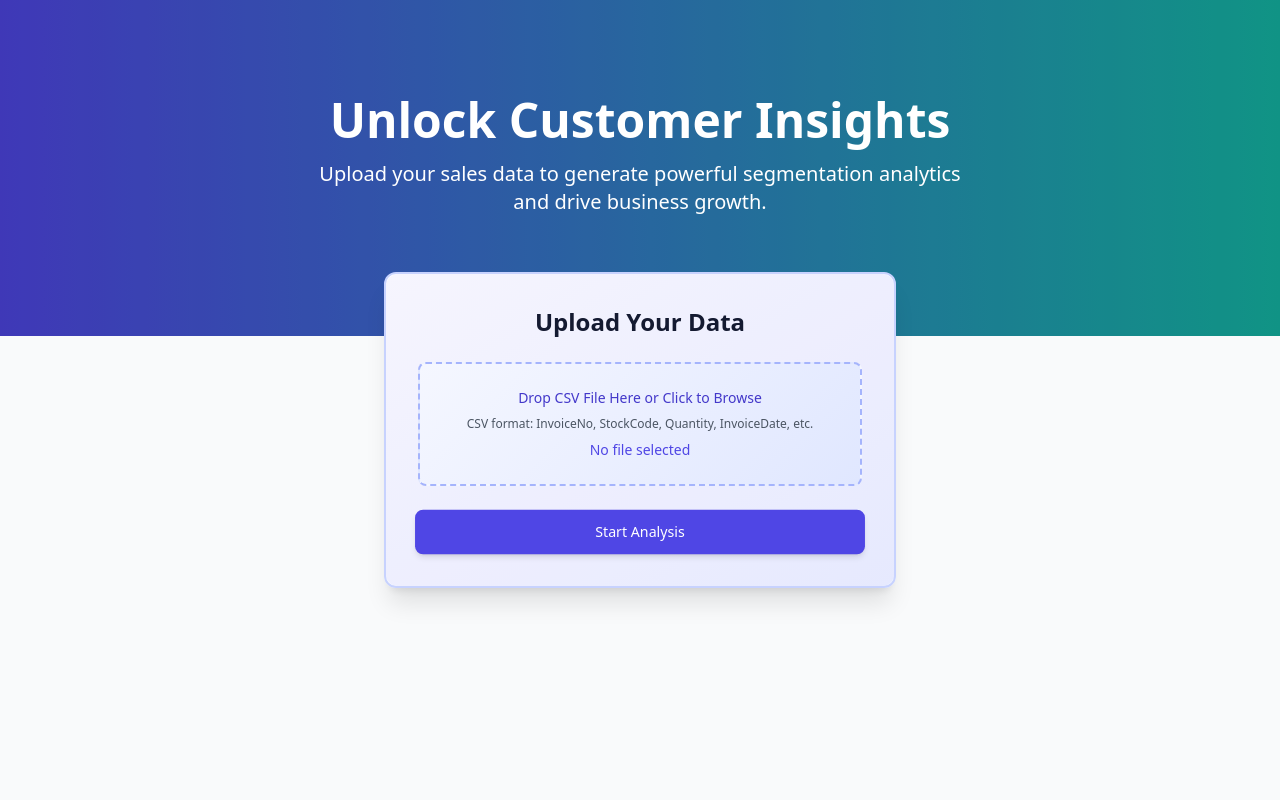
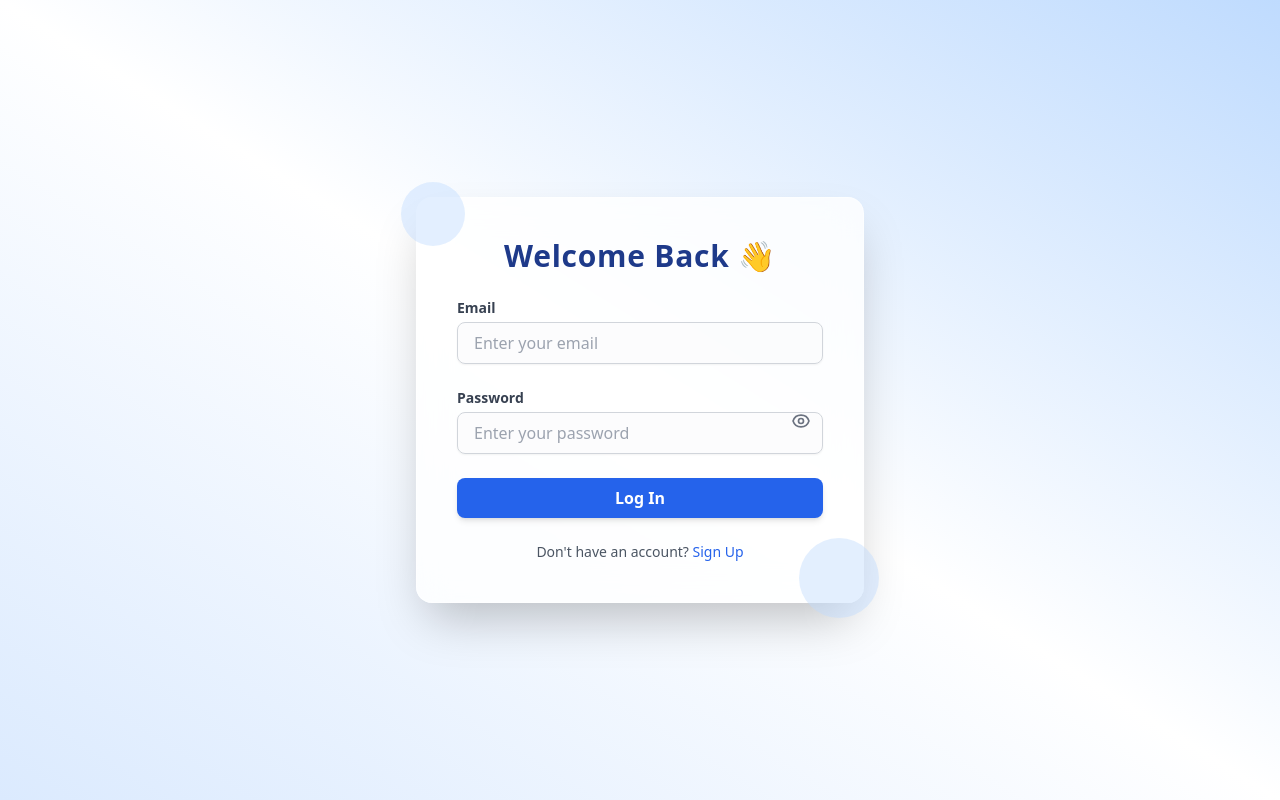
Before and after one commit to Sanjit-Thapa/CustomerSegments, a Django app: page / in a window 1280 px wide. Run offline with Django 5.2, Linux system fonts and the light colour scheme; some libraries are stand-ins or nearby versions.

Commit message:
login and signup

```diff
--- a/FileUpload/forms.py
+++ b/FileUpload/forms.py
@@ -1,8 +1,54 @@
 from django import forms
 from .models import csv_path
+from django.contrib.auth.models import User
+from django.contrib.auth.forms import UserCreationForm, AuthenticationForm
+from django.contrib.auth import get_user_model
 
+User = get_user_model()
 class UploadCSV(forms.ModelForm):
-
      class Meta:
         model = csv_path
         fields = ['csv_file']
+
+class SignUp(UserCreationForm):
+    email = forms.EmailField(required=True)
+
+    class Meta:
+        model = User
+        fields = ['username', 'email', 'password1', 'password2']
+
+    def clean_email(self):
+        email = self.cleaned_data.get('email') #the clean email is used to get the already enterd email data i.e after the validation
+        if User.objects.filter(email=email).exists():
+            raise forms.ValidationError("Email already in use")
+        return email
+
+    def save(self, commit=True):
+        user = super().save(commit=False)
+        user.email = self.cleaned_data['email']
+        if commit:
+            user.save()
+        return user
+
+class Login(forms.Form):
+    email = forms.EmailField()
+    password = forms.CharField(widget=forms.PasswordInput)
+
+    def clean(self):
+        cleaned_data = super().clean()
+        email = cleaned_data.get('email')
+        password = cleaned_data.get('password')
+
+        if not email or not password:
+            raise forms.ValidationError("Email and password are required.")
+
+        try:
+            user = User.objects.get(email=email)
+        except User.DoesNotExist:
+            raise forms.ValidationError("Invalid email or password")
+
+        if not user.check_password(password):
+            raise forms.ValidationError("Invalid email or password")
+
+        self.user = user  # Store the user object for the view to use
+        return cleaned_data
--- a/FileUpload/models.py
+++ b/FileUpload/models.py
@@ -1,7 +1,10 @@
 from django.db import models
+
 
 # Create your models here.
 
 class csv_path(models.Model):
     csv_file = models.FileField(upload_to='documents/')
     uploaded_at = models.DateTimeField(auto_now_add=True)
+
+# class SignUp()
--- /dev/null
+++ b/FileUpload/templates/FileUpload/Login.html
@@ -0,0 +1,108 @@
+{% extends "FileUpload/Home.html" %}
+
+{% block title %}Login{% endblock %}
+
+{% block content %}
+<!-- Tailwind CSS CDN -->
+<script src="https://cdn.tailwindcss.com"></script>
+<style>
+    .error { color: #ef4444; }
+    .info { color: #3b82f6; }
+    .messages { margin-bottom: 1rem; }
+    @keyframes fadeIn {
+        from { opacity: 0; transform: translateY(10px); }
+        to { opacity: 1; transform: translateY(0); }
+    }
+    .animate-fade-in {
+        animation: fadeIn 0.3s ease-out;
+    }
+</style>
+
+<!-- Fullscreen Centered Container with Gradient Background -->
+<div class="min-h-screen flex items-center justify-center bg-gradient-to-tr from-blue-100 via-white to-blue-200 p-4">
+
+    <!-- Glassmorphism Card -->
+    <div class="relative bg-white/80 backdrop-blur-lg border border-white/40 shadow-2xl rounded-2xl p-10 w-full max-w-md transform transition-all hover:scale-[1.02] duration-300">
+        <!-- Decorative floating circles -->
+        <div class="absolute -top-4 -left-4 w-16 h-16 bg-blue-200 rounded-full opacity-30 animate-pulse"></div>
+        <div class="absolute -bottom-4 -right-4 w-20 h-20 bg-blue-200 rounded-full opacity-30 animate-pulse delay-200"></div>
+
+        <!-- Title -->
+        <h1 class="text-3xl font-extrabold text-center text-blue-900 mb-6 tracking-wide animate-fade-in">
+            Welcome Back 👋
+        </h1>
+
+        <!-- Display Django Messages -->
+        {% if messages %}
+            <div class="messages text-center mb-4">
+                {% for message in messages %}
+                    <p class="text-sm {% if 'error' in message.tags %}error{% else %}info{% endif %} animate-fade-in">
+                        {{ message }}
+                    </p>
+                {% endfor %}
+            </div>
+        {% endif %}
+
+        <!-- Login Form -->
+        <form method="post" action="{% url 'login' %}" class="space-y-6">
+            {% csrf_token %}
+
+            <!-- Email -->
+            <div>
+                <label for="id_email" class="block text-sm font-semibold text-gray-700 mb-1">Email</label>
+                <input type="email" name="email" id="id_email" required
+                       class="w-full px-4 py-2 border border-gray-300 rounded-lg shadow-sm focus:outline-none focus:ring-2 focus:ring-blue-500 focus:border-transparent bg-gray-50/50 text-gray-900 placeholder-gray-400 transition-all duration-200"
+                       placeholder="Enter your email">
+            </div>
+
+            <!-- Password -->
+            <div class="relative">
+                <label for="id_password" class="block text-sm font-semibold text-gray-700 mb-1">Password</label>
+                <input type="password" name="password" id="id_password" required
+                       class="w-full px-4 py-2 border border-gray-300 rounded-lg shadow-sm focus:outline-none focus:ring-2 focus:ring-blue-500 focus:border-transparent bg-gray-50/50 text-gray-900 placeholder-gray-400 transition-all duration-200"
+                       placeholder="Enter your password">
+                <button type="button" onclick="togglePassword(this)" class="absolute right-3 top-1/2 -translate-y-1/2 text-gray-500 hover:text-gray-700 focus:outline-none transition-colors">
+                    <svg class="w-5 h-5 eye-icon" fill="none" stroke="currentColor" viewBox="0 0 24 24">
+                        <path stroke-linecap="round" stroke-linejoin="round" stroke-width="2" d="M15 12a3 3 0 11-6 0 3 3 0 016 0z" />
+                        <path stroke-linecap="round" stroke-linejoin="round" stroke-width="2" d="M2.458 12C3.732 7.943 7.523 5 12 5c4.478 0 8.268 2.943 9.542 7-1.274 4.057-5.064 7-9.542 7-4.477 0-8.268-2.943-9.542-7z" />
+                    </svg>
+                    <svg class="w-5 h-5 eye-off-icon hidden" fill="none" stroke="currentColor" viewBox="0 0 24 24">
+                        <path stroke-linecap="round" stroke-linejoin="round" stroke-width="2" d="M13.875 18.825A10.05 10.05 0 0112 19c-4.478 0-8.268-2.943-9.542-7a9.97 9.97 0 011.563-3.029m5.858.908a3 3 0 114.243 4.243M9.878 9.878l4.242 4.242M9.88 9.88l-3.29-3.29m7.532 7.532l3.29 3.29M3 3l3.59 3.59m0 0A9.953 9.953 0 0112 5c4.478 0 8.268 2.943 9.542 7a10.025 10.025 0 01-4.132 5.411m0 0L21 21" />
+                    </svg>
+                </button>
+            </div>
+
+            <!-- Submit Button -->
+            <button type="submit"
+                    class="w-full bg-blue-600 text-white font-semibold py-2 px-4 rounded-lg shadow-md hover:bg-blue-700 hover:shadow-lg transition duration-300 ease-in-out focus:outline-none focus:ring-2 focus:ring-blue-500">
+                Log In
+            </button>
+        </form>
+
+        <!-- Signup Option -->
+        <p class="mt-6 text-center text-sm text-gray-600">
+            Don't have an account?
+            <a href="{% url 'sign_up' %}" class="text-blue-600 font-medium hover:underline">Sign Up</a>
+        </p>
+    </div>
+
+    <!-- Password Toggle Script -->
+    <script>
+        function togglePassword(button) {
+            const input = button.previousElementSibling;
+            const eyeIcon = button.querySelector('.eye-icon');
+            const eyeOffIcon = button.querySelector('.eye-off-icon');
+
+            if (input.type === 'password') {
+                input.type = 'text';
+                eyeIcon.classList.add('hidden');
+                eyeOffIcon.classList.remove('hidden');
+            } else {
+                input.type = 'password';
+                eyeIcon.classList.remove('hidden');
+                eyeOffIcon.classList.add('hidden');
+            }
+        }
+    </script>
+</div>
+{% endblock %}
--- a/FileUpload/urls.py
+++ b/FileUpload/urls.py
@@ -19,8 +19,8 @@ from django.urls import path
 from . import views
 
 urlpatterns = [
-    path('',views.Home,name='home'),
+    path('',views.Loginin,name='login'),
+    path('SignedUp/',views.SignedUp,name='sign_up'),
+    path('Home/',views.Home,name='home'),
     # path('test-pdf/', views.test_pdf, name='test_pdf'),
-
-
 ]
--- a/FileUpload/views.py
+++ b/FileUpload/views.py
@@ -1,11 +1,13 @@
 from django.shortcuts import render, redirect
 from django.http import HttpResponse
-from .forms import UploadCSV
+from .forms import UploadCSV,SignUp,Login
 from pathlib import Path
 from .utils.customer_segmentation import run_analysis
 from django.contrib import messages
 from django.conf import settings
 import pdfkit
+from django.contrib.auth import login
+
 from django.template.loader import render_to_string
 from datetime import datetime
 import os
@@ -13,6 +15,37 @@ import logging
 
 # Setup logging
 logger = logging.getLogger(__name__)
+
+def Loginin(request):
+    if request.method == 'POST':
+        form = Login(request.POST)
+        if form.is_valid():
+            # Log the user in
+            login(request, form.user)
+            messages.success(request, "Successfully logged in!")
+            return redirect('home')  # Replace 'home' with your actual home URL name
+        else:
+            messages.error(request, "Invalid email or password. Please try again.")
+    else:
+        form = Login()  # Initialize an empty form for GET requests
+
+    return render(request, 'FileUpload/Login.html', {'form': form})
+
+def SignedUp(request):
+    if request.method == 'POST':
+        signup_form = SignUp(request.POST)
+        if signup_form.is_valid():
+            signup_form.save()
+            return redirect('login')  # redirect to login page
+        else:
+            print(signup_form.errors)  # Debug
+
+    else:
+        signup_form = SignUp()
+
+    return render(request, 'FileUpload/Signup.html', {
+        'signup': signup_form
+    })
 
 def Home(request):
     context = {'csv_form': UploadCSV()}
```
Also changed, not shown: FileUpload/templates/FileUpload/Analysis.html (+7 -2 lines), FileUpload/templates/FileUpload/Signup.html (added, +100 -0 lines).
